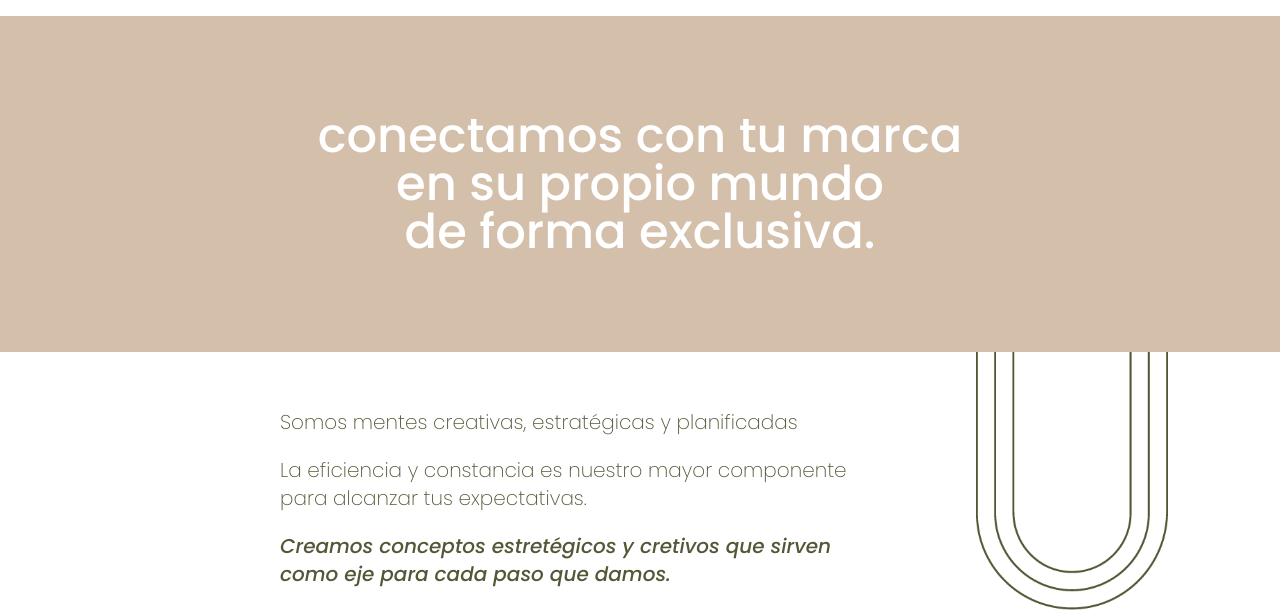
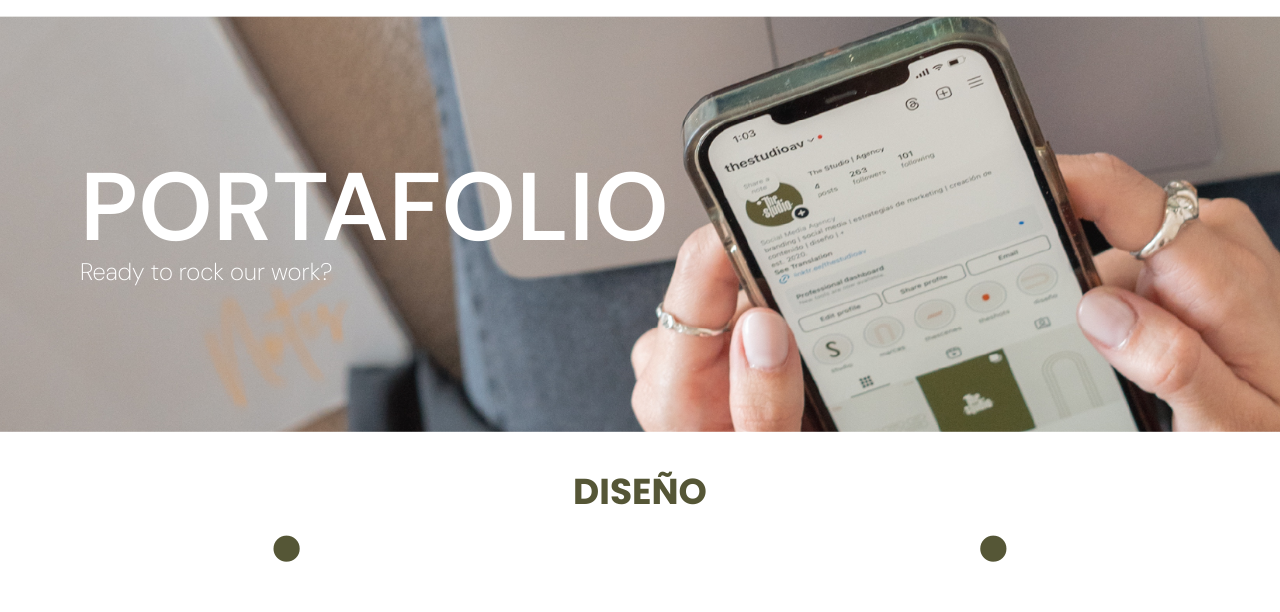
Before and after one commit to c2developergroup/thestudioav, an Astro site: page /portafolio in a window 1280 px wide. Shown: the part 208-820 px from the top of the page. Built offline with nearby package versions, Linux system fonts and the light colour scheme; Astro itself is replaced by a stand-in of ours.

Commit message:
avances en portafolio

```diff
--- a/src/components/MainPage.astro
+++ b/src/components/MainPage.astro
@@ -15,6 +15,7 @@
       href="https://fonts.googleapis.com/css2?family=Poppins:ital,wght@0,100;0,200;0,300;0,400;0,500;0,600;0,700;0,800;0,900;1,100;1,200;1,300;1,400;1,500;1,600;1,700;1,800;1,900&display=swap"
       rel="stylesheet"
     />
+    <link href="https://fonts.googleapis.com/css2?family=DM+Sans:ital,opsz,wght@0,9..40,100..1000;1,9..40,100..1000&display=swap" rel="stylesheet">
   </head>
   <body>
     <slot />
--- a/src/css/main.css
+++ b/src/css/main.css
@@ -7,6 +7,18 @@ h2 {
 p {
   font-family: "Poppins", sans-serif;
     font-weight: 200;
+    font-style: normal;
+}
+
+.DmSansExtraLight {
+  font-family: "DM Sans", sans-serif;
+    font-weight: 200;
+    font-style: normal;
+}
+
+.DmSansSemiBold {
+  font-family: "DM Sans", sans-serif;
+    font-weight: 600;
     font-style: normal;
 }
 
--- a/src/pages/portafolio.astro
+++ b/src/pages/portafolio.astro
@@ -13,29 +13,17 @@ import "../css/main.css";
   <section class="">
     <Navbar />
     <section>
-      <section class="bg-[#d4bfaa] flex justify-center p-24 relative">
-        <h2 class="text-white text-5xl text-center relative z-20">
-          conectamos con tu marca <br /> en su propio mundo <br /> de forma exclusiva.
-        </h2>
+      <section class="bg-[url('/banner-portafolio.jpg')] relative w-full h-auto bg-cover bg-no-repeat bg-center py-36">
+        <div class="ml-20">
+          <h2 class="text-white text-8xl z-20 relative DmSansSemiBold">
+            PORTAFOLIO
+          </h2>
+          <p class="DmSansExtraLight text-white text-2xl">Ready to rock our work?</p>
+        </div>
       </section>
-      <div class="flex justify-end pr-28 -mb-20 relative -top-40">
-        <img src="/lines.png" class="absolute top-0 -z-10 w-48 h-auto" />
-      </div>
     </section>
-    <section class="flex p-14 mt-20">
-      <div class="grid grid-cols-1 gap-5 w-1/2 ml-56 text-xl">
-        <p class="text-[#555636]">
-          Somos mentes creativas, estratégicas y planificadas
-        </p>
-        <p class="text-[#555636]">
-          La eficiencia y constancia es nuestro mayor componente para alcanzar
-          tus expectativas.
-        </p>
-        <p class="text-[#555636] font-medium italic">
-          Creamos conceptos estretégicos y cretivos que sirven como eje para
-          cada paso que damos.
-        </p>
-      </div>
+    <section class="flex justify-evenly align-center py-10">
+      <h2 class="text-[100px] text-[#555636]">•</h2><h2 class="text-4xl text-[#555636] font-bold">DISEÑO</h2><h2 class="text-[100px] text-[#555636]">•</h2>
     </section>
   </section>
   <Servicios />
```
